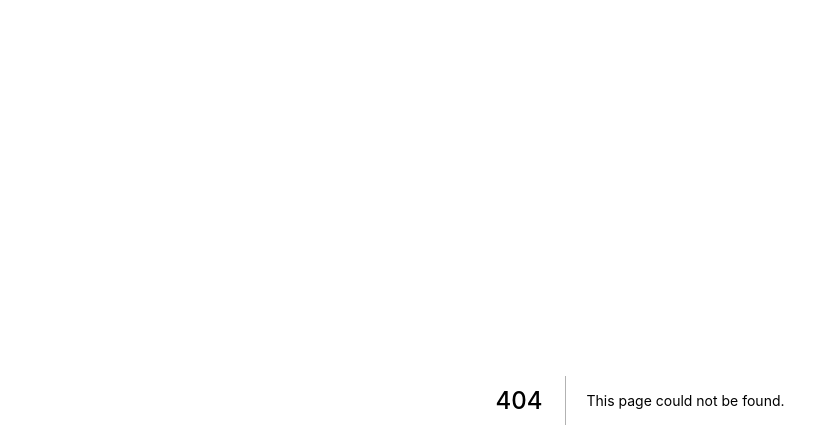
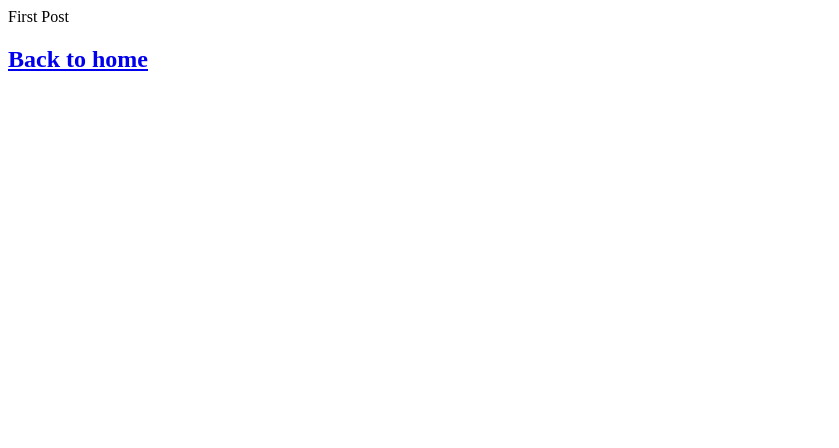
Before and after one commit to inqueblot/nextjs-blog, a Next.js app: page /posts/first-post in a window 1280 px wide. Before the commit this address had no page. Shown: the top 448 px of the page, without its empty margins (0-839 px from the left). Built offline with nearby package versions, Linux system fonts and the light colour scheme.

Commit message:
link tags

```diff
--- /dev/null
+++ b/pages/posts/first-post.js
@@ -0,0 +1,13 @@
+import Link from 'next/link'
+
+export default function FirstPost() {
+    return <>
+    <h>First Post</h>
+    <h2>
+        <Link href="/">
+            <a>Back to home</a>
+        </Link>
+    </h2>
+    </>
+
+}
```
Also changed, not shown: pages/index.js (+6 -1 lines).
